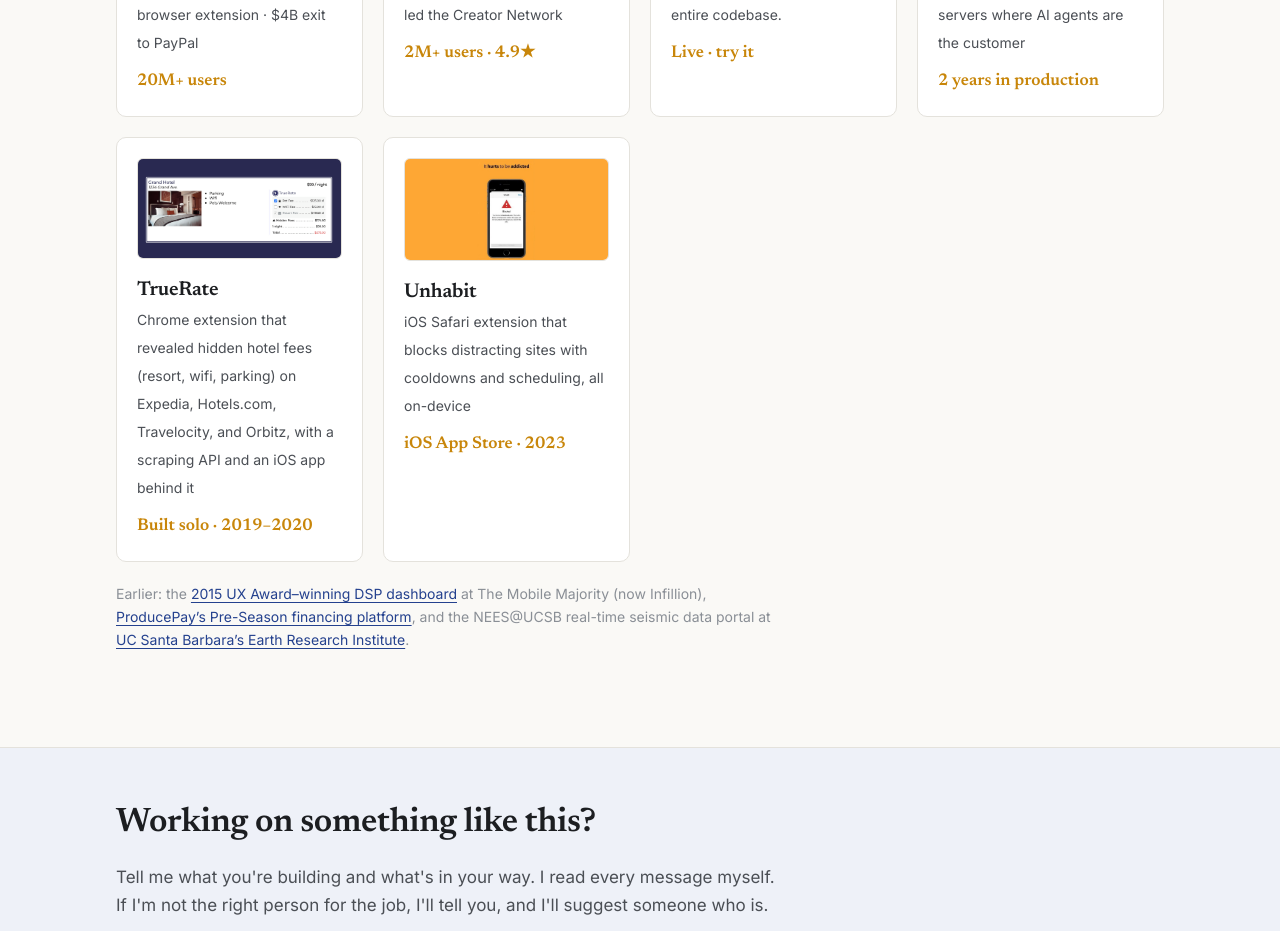
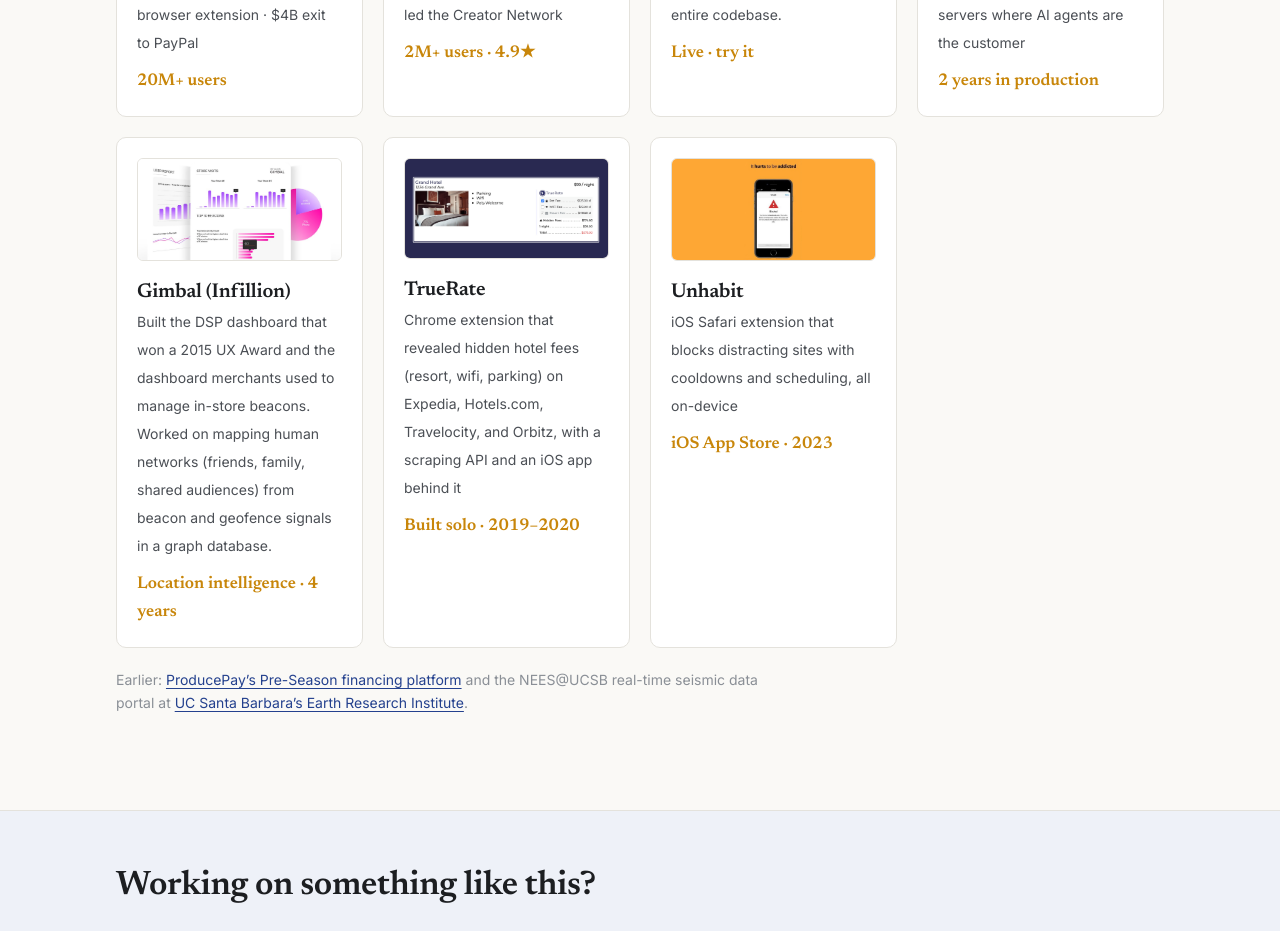
Before and after one commit to zbabtkis/zacharybabtkis.com, a Next.js app: page / in a window 1280 px wide. Shown: the part 3480-4411 px from the top of the page. Built offline with nearby package versions, Linux system fonts and the light colour scheme.

Commit message:
feat: gimbal (infillion) tile on the work wall — beacon analytics visual, human-networks graph work

```diff
--- a/components/work-wall.tsx
+++ b/components/work-wall.tsx
@@ -47,6 +47,16 @@ const WORK: WorkItem[] = [
     image: {
       src: '/work-zeroclick.jpg',
       alt: 'ZeroClick marketing site',
+    },
+  },
+  {
+    name: 'Gimbal (Infillion)',
+    role: 'Built the DSP dashboard that won a 2015 UX Award and the dashboard merchants used to manage in-store beacons. Worked on mapping human networks (friends, family, shared audiences) from beacon and geofence signals in a graph database.',
+    scale: 'Location intelligence · 4 years',
+    href: 'https://infillion.com/products/infillion-gimbal/',
+    image: {
+      src: '/work-gimbal.jpg',
+      alt: 'Infillion Gimbal store-visit and beacon analytics report',
     },
   },
   {
@@ -103,15 +113,11 @@ export function WorkWall({ bare = false }: { bare?: boolean }) {
         })}
       </div>
       <p className="work-wall-minor">
-        Earlier: the{' '}
-        <a href="https://web.archive.org/web/20260510201534/https://userexperienceawards.com/2015-submissions/mobile-majoritys-end-to-end-mobile-advertising-platform/">
-          2015 UX Award–winning DSP dashboard
-        </a>{' '}
-        at The Mobile Majority (now Infillion),{' '}
+        Earlier:{' '}
         <a href="https://producepay.com/pre-season-financing/">
           ProducePay&rsquo;s Pre-Season financing platform
-        </a>
-        , and the NEES@UCSB real-time seismic data portal at{' '}
+        </a>{' '}
+        and the NEES@UCSB real-time seismic data portal at{' '}
         <a href="https://www.eri.ucsb.edu">
           UC Santa Barbara&rsquo;s Earth Research Institute
         </a>
```
Also changed, not shown: public/work-gimbal.jpg (added).
